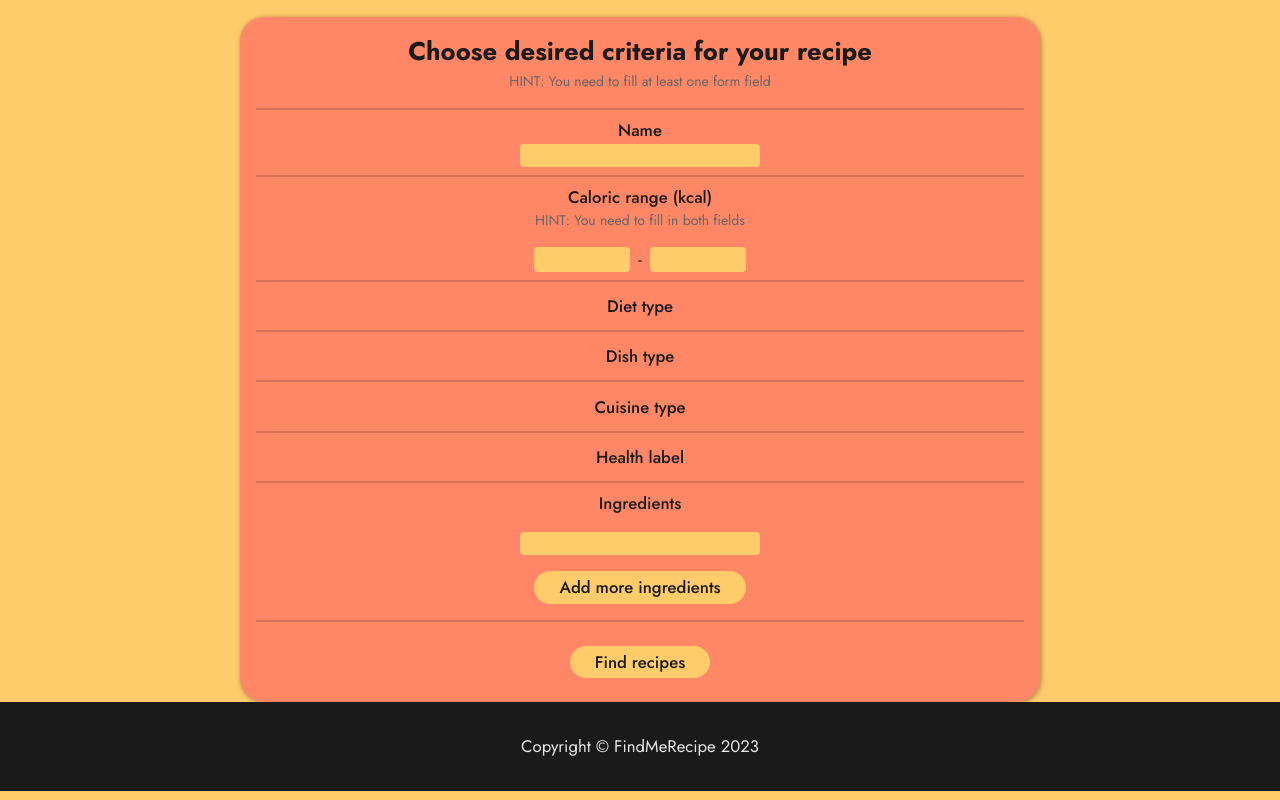
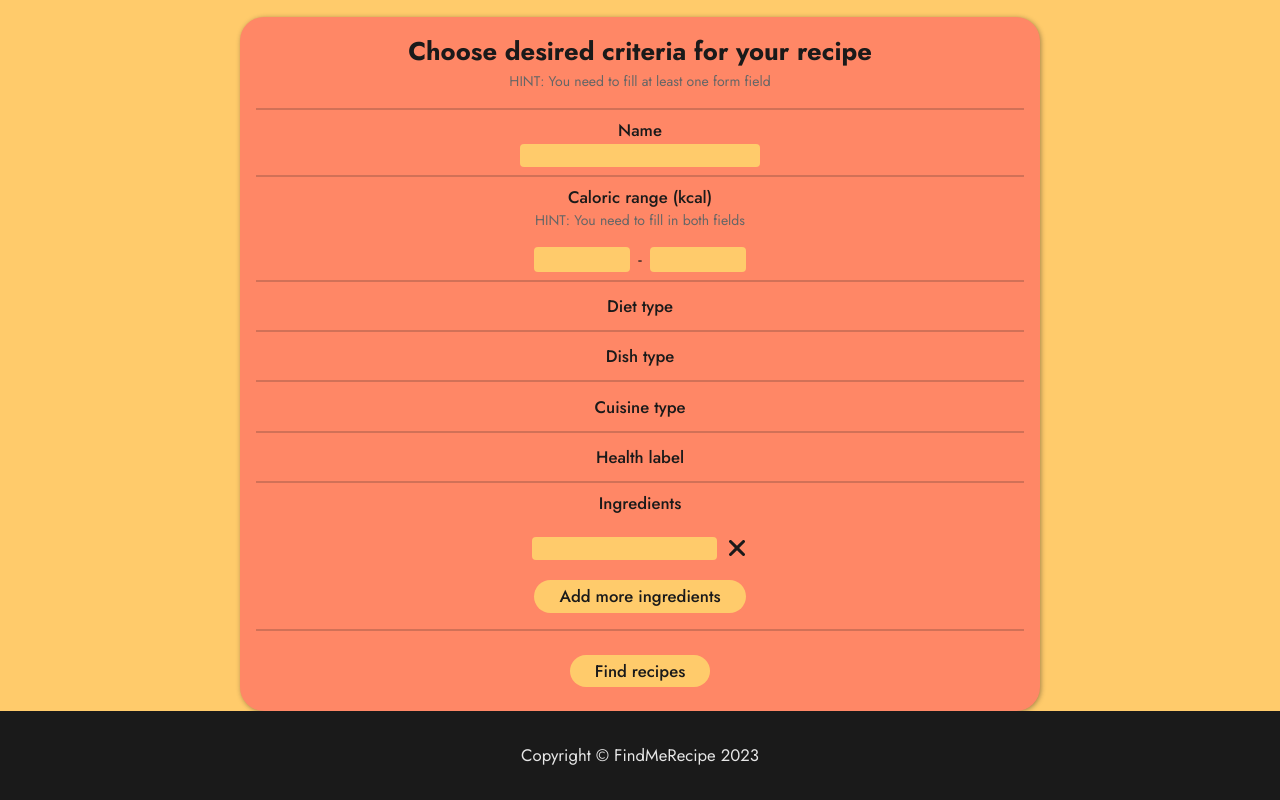
Before and after one commit to Kepmon/Recipe_finder, an Astro site: page / in a window 1280 px wide. Shown: the part 815-1615 px from the top of the page. Built offline with nearby package versions, Linux system fonts and the light colour scheme; Astro itself is replaced by a stand-in of ours.

Commit message:
added the possibility of removing the ingredient fields

```diff
--- a/package.json
+++ b/package.json
@@ -14,6 +14,7 @@
     "@astrojs/netlify": "^3.0.4",
     "@astrojs/svelte": "^4.0.4",
     "astro": "^3.6.0",
+    "nanoid": "^5.0.3",
     "sass": "^1.69.5",
     "svelte": "^5.0.0-next.1",
     "typescript": "^5.3.2"
--- a/src/components/Header.astro
+++ b/src/components/Header.astro
@@ -50,14 +50,14 @@ import DownChevron from './svgs/DownChevron.astro'
       }
 
       & a {
-        --icon-width: 40px;
+        --chevron-width: 40px;
         --icon-padding: 1rem;
         --chevron-fill: hsl(var(--white-color));
         display: grid;
         place-content: center;
         position: absolute;
         bottom: var(--icon-padding);
-        left: calc(50% - calc(var(--icon-width) / 2) - var(--icon-padding));
+        left: calc(50% - calc(var(--chevron-width) / 2) - var(--icon-padding));
         padding: var(--icon-padding);
         width: max-content;
         animation: jump 1200ms ease-in-out infinite;
--- a/src/components/IngredientOptions.svelte
+++ b/src/components/IngredientOptions.svelte
@@ -1,8 +1,17 @@
 <script lang="ts">
-  import { formData } from "../stores/formData"
+  import CloseIcon from './svgs/CloseIcon.svelte';
+  import { formData } from '../stores/formData'
+  import { nanoid } from 'nanoid'
 
   const addNewInput = () => {
-    $formData.ingredients = [...$formData.ingredients, '']
+    $formData.ingredients = [...$formData.ingredients, {
+      name: '',
+      id: nanoid()
+    }]
+  }
+
+  const removeInput = (inputID: string) => {
+    $formData.ingredients = $formData.ingredients.filter(({ id }) => inputID !== id)
   }
 </script>
 
@@ -10,7 +19,12 @@
   <p class="form__input-label">Ingredients</p>
   <div class="form__ingredient-inputs">
     {#each $formData.ingredients as ingredient}
-      <input type="text" name="ingredients" class="main__form-option-input" />
+      <div class="form__ingredient-input">
+        <input bind:value={ingredient.name} type="text" name="ingredients" class="main__form-option-input" />
+        <button on:click={() => removeInput(ingredient.id)} aria-label="click here to remove this field" type="button">
+          <CloseIcon />
+        </button>
+      </div>
     {/each}
     <button on:click={addNewInput} type="button" class="add-more">Add more ingredients</button>
   </div>
@@ -23,8 +37,34 @@
       margin-block-end: var(--spacer);
     }
 
+    &__ingredient-inputs {
+      display: inline-grid;
+    }
+
     &__ingredient-inputs > :last-child {
+      display: block;
+      margin-inline: auto;
       margin-block-end: calc(var(--spacer) / 2);
+    }
+
+    &__ingredient-input {
+      --close-icon-width: 1rem;
+      display: inline-flex;
+      align-items: center;
+
+      button {
+        --outline-width: calc(var(--spacer) / 4);
+        all: initial;
+        display: grid;
+        translate: 0.25em 0;
+        padding: calc(var(--spacer) / 2);
+        border-radius: var(--outline-width);
+        cursor: pointer;
+      }
+
+      button:focus-visible {
+        outline: 2px solid hsl(var(--black-color));
+      }
     }
   }
 </style>
--- /dev/null
+++ b/src/components/svgs/CloseIcon.svelte
@@ -0,0 +1,23 @@
+<svg
+  xmlns="http://www.w3.org/2000/svg"
+  id="svg4"
+  version="1.1"
+  viewBox="0 0 38.400139 38.400139"
+>
+  <path
+    style="stroke-width:0.0572875"
+    id="path2"
+    d="m 1.0734688,1.0734688 a 3.6663968,3.6663968 0 0 1 5.18428,0 L 19.222129,14.037849 32.186509,1.0734688 a 3.6663968,3.6663968 0 0 1 5.18429,5.18428 l -12.96438,12.9643802 12.96438,12.96438 a 3.6663968,3.6663968 0 0 1 -5.18429,5.18429 L 19.222129,24.406419 6.2577488,37.370799 a 3.6663968,3.6663968 0 0 1 -5.18428,-5.18429 L 14.037849,19.222129 1.0734688,6.2577488 a 3.6663968,3.6663968 0 0 1 0,-5.18428 z"
+  ></path>
+</svg>
+
+<style lang="scss">
+  svg {
+    width: var(--close-icon-width);
+    aspect-ratio: 1;
+  }
+
+  path {
+    fill: hsl(var(--black-color));
+  }
+</style>
--- a/src/components/svgs/DownChevron.astro
+++ b/src/components/svgs/DownChevron.astro
@@ -19,7 +19,7 @@
 
 <style>
   svg {
-    width: var(--icon-width);
+    width: var(--chevron-width);
     aspect-ratio: 1;
     fill: var(--chevron-fill);
     rotate: var(--chevron-rotate);
--- a/src/pages/index.astro
+++ b/src/pages/index.astro
@@ -13,14 +13,13 @@ import Form from '../components/Form.svelte'
       <DownChevron slot="chevron" />
     </Form>
   </main>
-
   <Footer />
 </Layout>
 
 <style>
   main {
     --main-spacer: 2rem;
-    --icon-width: 0.85rem;
+    --chevron-width: 0.85rem;
     --chevron-fill: hsl(var(--black-color));
     padding-block-start: var(--main-spacer);
   }
--- a/src/stores/formData.ts
+++ b/src/stores/formData.ts
@@ -1,4 +1,5 @@
 import { writable } from 'svelte/store'
+import { nanoid } from 'nanoid'
 
 export const formData = writable({
   name: '',
@@ -95,5 +96,10 @@ export const formData = writable({
       'Wheat-free'
     ]
   },
-  ingredients: ['']
+  ingredients: [
+    {
+      name: '',
+      id: nanoid()
+    }
+  ]
 })
```
Also changed, not shown: README.md, 1 other file.
